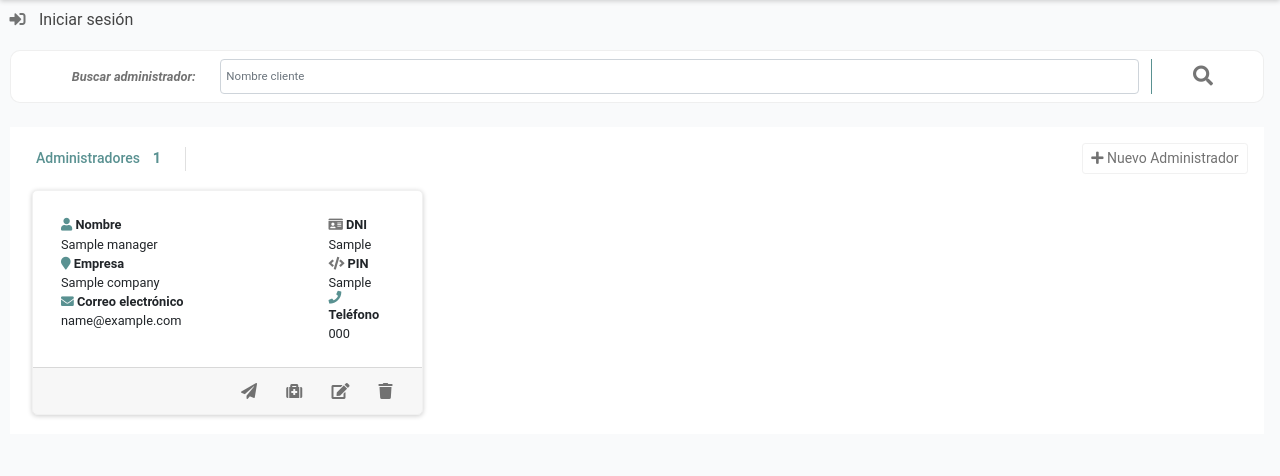
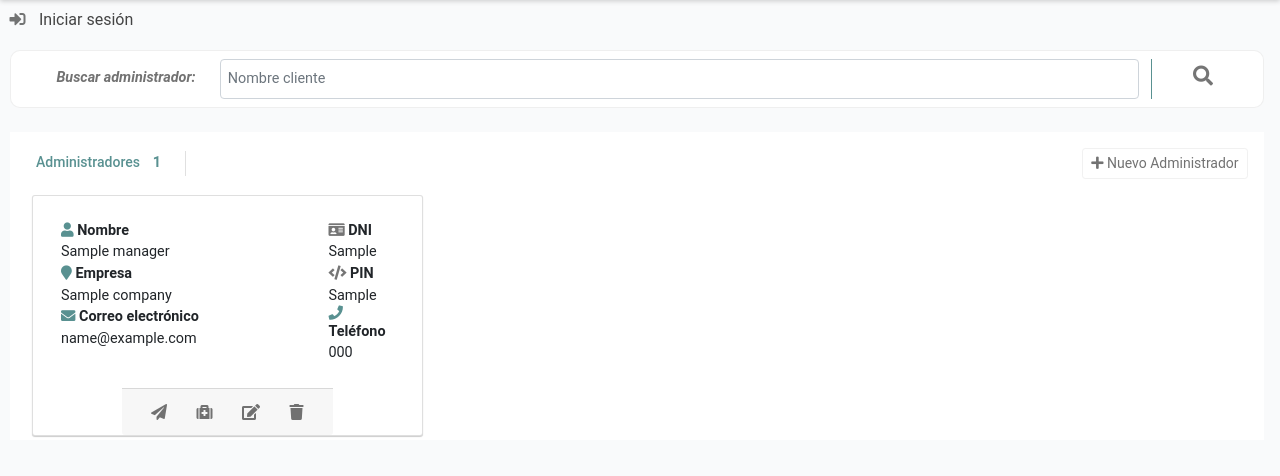
Before and after one commit to shidix/tms, a Django app: page /gestion/managers in a window 1280 px wide. Shown: the part 74-550 px from the top of the page. Run offline with Django 3.2, Linux system fonts and the light colour scheme; a user stored in the database is signed in; tables that the repository leaves empty hold one stand-in row (values such as "Sample post"); grey boxes marked "Sample" are stand-in pictures; some libraries are stand-ins or nearby versions.

Commit message:
Ajuste listados

```diff
--- a/static/css/styles.css
+++ b/static/css/styles.css
@@ -75,26 +75,34 @@
 
 .row.main-th {
     background-color: #f1f1f1;
+	color: #599191;
     font-weight: 600;
+    font-size: 0.9rem;
+}
+.row.main-th i {
+	color: #599191;
 }
 
-.list-item {
-	border-bottom: 1px solid #f1f1f1;
+.list-item-cl {
+	border-radius: 3px;
+	-webkit-box-shadow: 0 1px 1px rgba(0,0,0,0.2);
+	box-shadow: 0 1px 1px rgba(0,0,0,0.2);
+	align-items: center;
+    font-size: 0.9rem;
+}
+.list-item-cl:hover {
+	background: #e9f2f2;
 }
 
-.list-item-mob {
-	border: 1px solid #f1f1f1;
+.datetime-in {
+	color: #599191;
+	font-size: 0.9rem !important;
 }
-.list-item-cl {
-	border: 1px solid #f1f1f1;
-	border-radius: 5px;
-	margin-bottom: 15px !important;
-	-webkit-box-shadow: 0 1px 5px rgba(0,0,0,0.2);
-	box-shadow: 0 1px 5px rgba(0,0,0,0.2);
+.datetime-out {
+	color: #dc3545;
+	font-size: 0.9rem !important;
 }
-.list-item-cl:hover {
-	border: 1px solid #599191;
-}
+
 
 th.row.main-th {
     padding-left: 0px !important;
@@ -326,12 +334,14 @@
 
 .toolbar-search span {
 	font-weight:600;
+	font-size: 0.9rem;
        color: #727272;
        font-style: italic;
        letter-spacing: 0;
 }
 .toolbar-search input {
 	border:1px solid #ced4da !important;
+	font-size: 0.9rem;
 }
 
 .toolbar-search i.fas.fa-search {
@@ -595,6 +605,7 @@
 
 .btn-warning {
     color: #3b2f1d;
+    color: #fff;
     background-color: #c19b62;
     border-color: #c19b62;
 }
```
Also changed, not shown: gestion/templates/workdays-item.html (+8 -8 lines), gestion/templates/workdays-list.html (+9 -2 lines).
